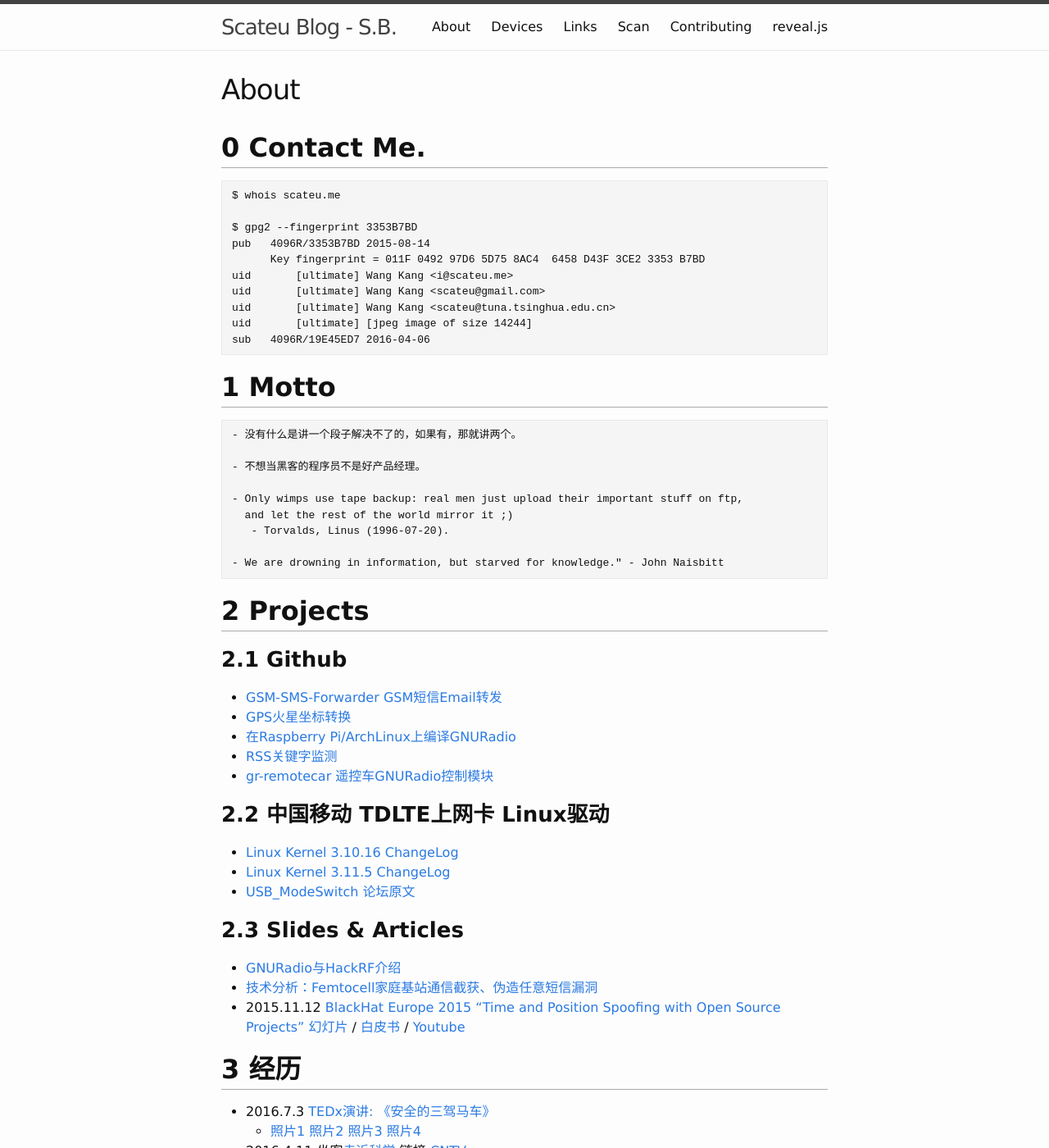
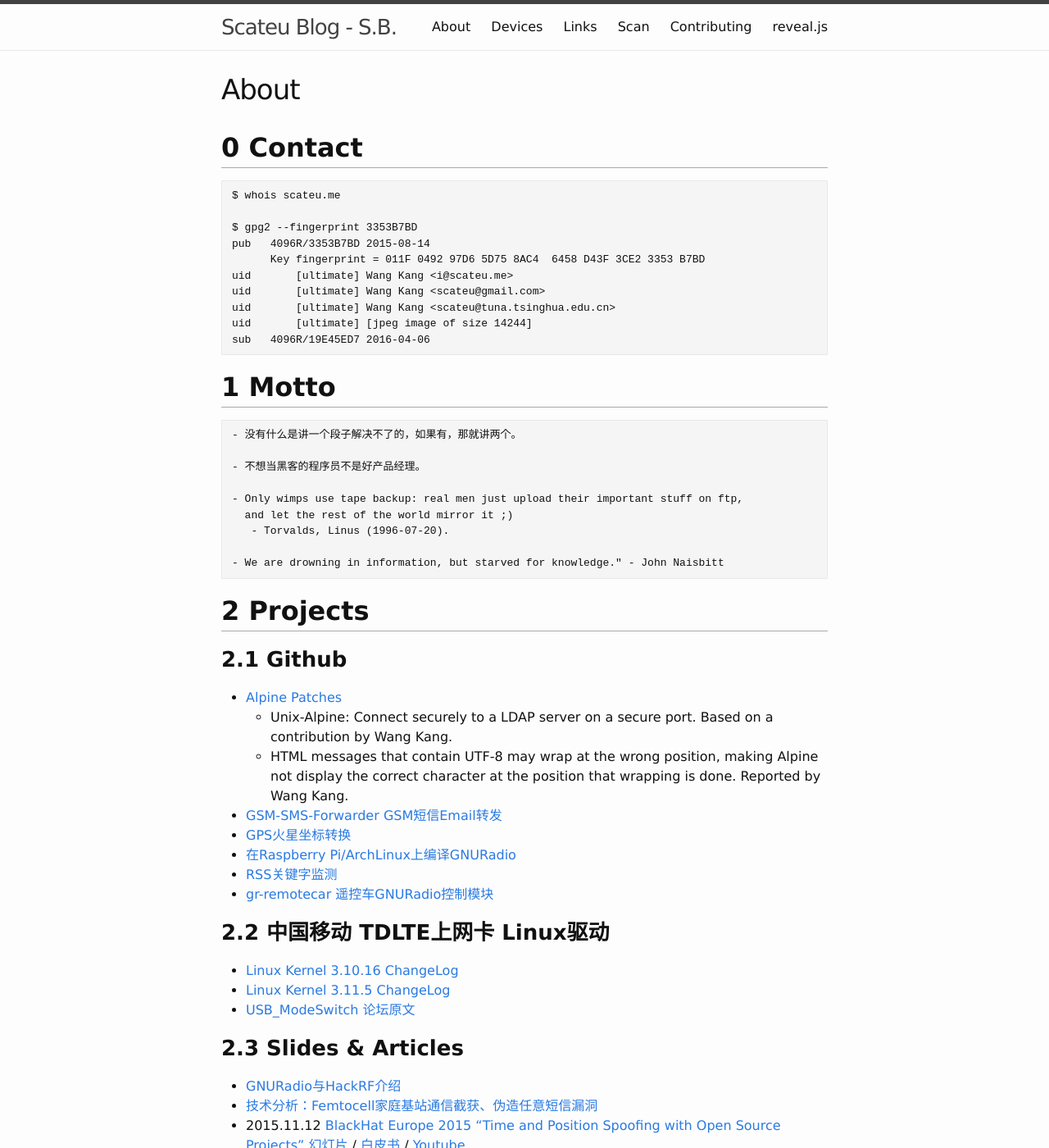
Before and after one commit to scateu/scateu.github.io, a Jekyll site: the page built from _pages/about.md, in a window 1280 px wide and 1400 px high. Shown: the whole window at 82% size. Built offline with Jekyll 4.4.1, drawn with Linux system fonts in a browser that asks for light colours; comment, search, counter and statistics services are not loaded; some of the changed text lies outside the part shown.

Commit message:
Update about.md

```diff
--- a/_pages/about.md
+++ b/_pages/about.md
@@ -4,7 +4,7 @@ title: About
 permalink: /about/
 ---
 
-## 0 Contact Me.
+## 0 Contact
 
     $ whois scateu.me
 
@@ -33,11 +33,15 @@ permalink: /about/
 
 ### 2.1 Github
 
+ - [Alpine Patches](http://alpine.freeiz.com/alpine/release/index.html)
+   - Unix-Alpine: Connect securely to a LDAP server on a secure port. Based on a contribution by Wang Kang.
+   - HTML messages that contain UTF-8 may wrap at the wrong position, making Alpine not display the correct character at the position that wrapping is done. Reported by Wang Kang.
  - [GSM-SMS-Forwarder GSM短信Email转发](https://github.com/scateu/GSM-SMS-Forwarder)
  - [GPS火星坐标转换](https://github.com/scateu/PyWGS84ToGCJ02)
  - [在Raspberry Pi/ArchLinux上编译GNURadio](https://github.com/scateu/GNURadioForRaspberryPiOnArchlinux)
  - [RSS关键字监测](https://github.com/scateu/newsmth-monitor)
  - [gr-remotecar 遥控车GNURadio控制模块](https://github.com/scateu/gr-remotecar)
+
 
 ### 2.2 中国移动 TDLTE上网卡 Linux驱动
 
```
Also changed, not shown: other parts of _pages/about.md (+3 -17 lines).
